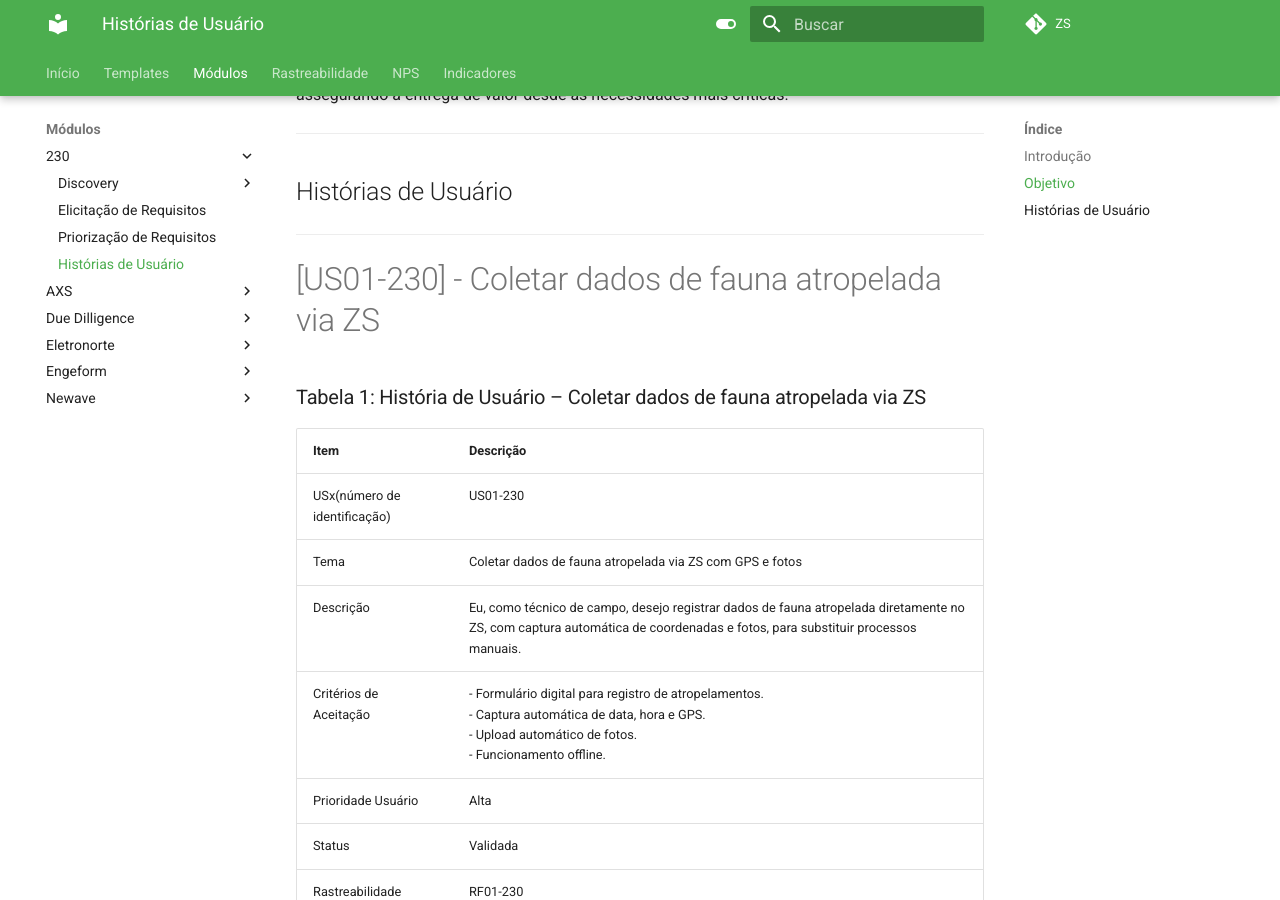
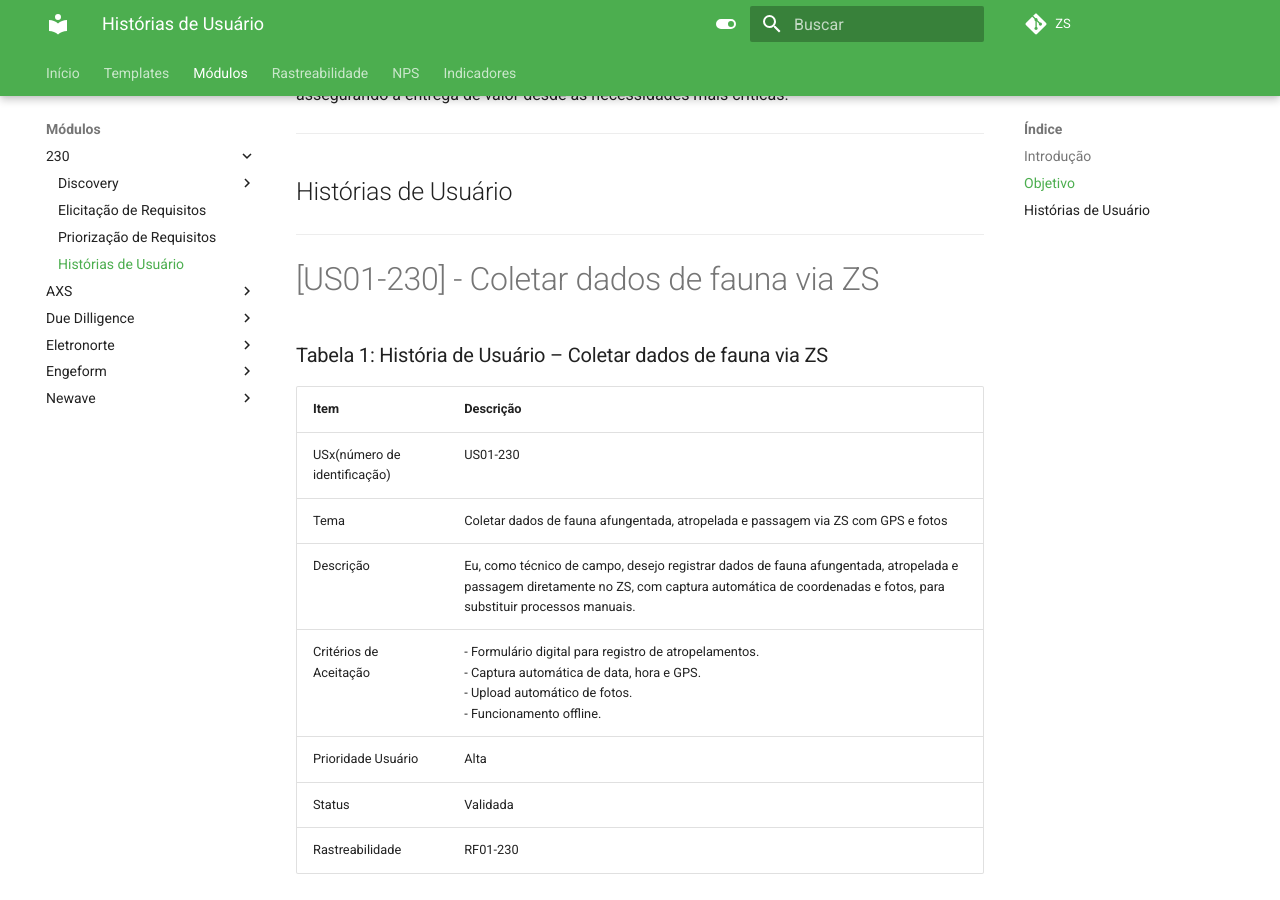
Before and after one commit to ZagoConsultoria/GIZAdocs, an MkDocs documentation site: the page built from docs/modulos/230/modelagem/fauna.md, in a window 1280 px wide and 900 px high, scrolled down 390 px. Built offline with MkDocs 1.6.1 and Material for MkDocs 9.7.7, drawn with Linux system fonts in a browser that asks for light colours; comment, search, counter and statistics services are not loaded; some of the changed text lies outside the part shown.

Commit message:
docs: melhorias 230

```diff
--- a/docs/modulos/230/modelagem/fauna.md
+++ b/docs/modulos/230/modelagem/fauna.md
@@ -14,19 +14,19 @@ Apresentar as histórias de usuário que guiarão o desenvolvimento incremental
 
 ---
 
-# [US01-230] - Coletar dados de fauna atropelada via ZS {#us01-230}
+# [US01-230] - Coletar dados de fauna via ZS {#us01-230}
 
-### Tabela 1: História de Usuário – Coletar dados de fauna atropelada via ZS
+### Tabela 1: História de Usuário – Coletar dados de fauna via ZS
 
-| Item                         | Descrição                                                                                                                                                                  |
-| ---------------------------- | -------------------------------------------------------------------------------------------------------------------------------------------------------------------------- |
-| USx(número de identificação) | US01-230                                                                                                                                                                   |
-| Tema                         | Coletar dados de fauna atropelada via ZS com GPS e fotos                                                                                                                   |
-| Descrição                    | Eu, como técnico de campo, desejo registrar dados de fauna atropelada diretamente no ZS, com captura automática de coordenadas e fotos, para substituir processos manuais. |
-| Critérios de Aceitação       | - Formulário digital para registro de atropelamentos.<br>- Captura automática de data, hora e GPS.<br>- Upload automático de fotos.<br>- Funcionamento offline.            |
-| Prioridade Usuário           | Alta                                                                                                                                                                       |
-| Status                       | Validada                                                                                                                                                                   |
-| Rastreabilidade              | RF01-230                                                                                                                                                                   |
+| Item                         | Descrição                                                                                                                                                                                          |
+| ---------------------------- | -------------------------------------------------------------------------------------------------------------------------------------------------------------------------------------------------- |
+| USx(número de identificação) | US01-230                                                                                                                                                                                           |
+| Tema                         | Coletar dados de fauna afungentada, atropelada e passagem via ZS com GPS e fotos                                                                                                                   |
+| Descrição                    | Eu, como técnico de campo, desejo registrar dados de fauna afungentada, atropelada e passagem diretamente no ZS, com captura automática de coordenadas e fotos, para substituir processos manuais. |
+| Critérios de Aceitação       | - Formulário digital para registro de atropelamentos.<br>- Captura automática de data, hora e GPS.<br>- Upload automático de fotos.<br>- Funcionamento offline.                                    |
+| Prioridade Usuário           | Alta                                                                                                                                                                                               |
+| Status                       | Validada                                                                                                                                                                                           |
+| Rastreabilidade              | RF01-230                                                                                                                                                                                           |
 
 ---
 
```
Also changed, not shown: other parts of docs/modulos/230/modelagem/fauna.md (+16 -0 lines), docs/modulos/230/elicitacao/fauna.md (+1 -0 lines).
